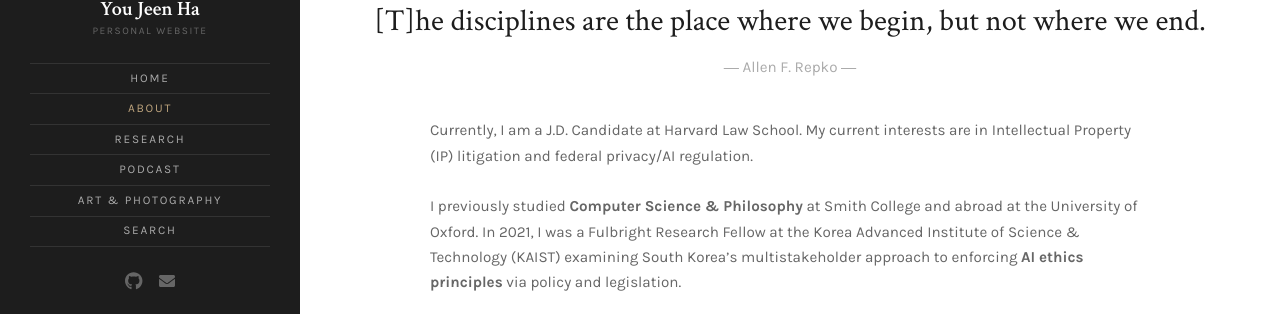
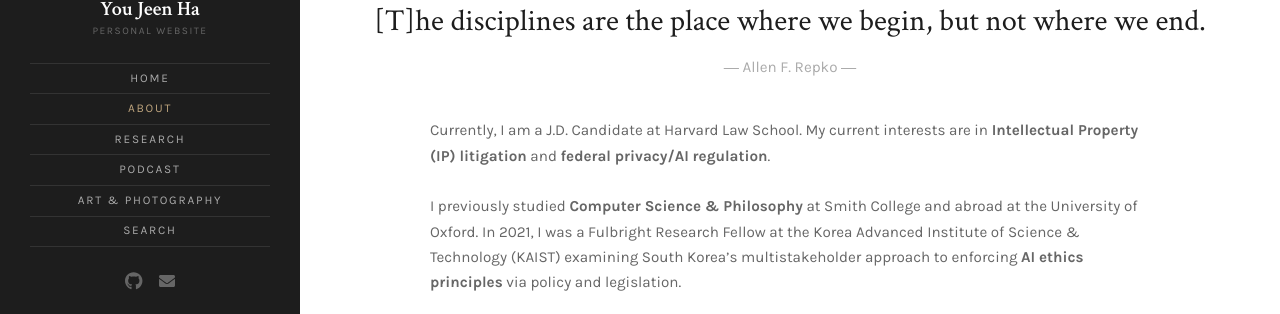
Before and after one commit to hyoujeen/hyoujeen.github.io, a Jekyll site: the page built from about.md, in a window 1280 px wide. Shown: the part 183-497 px from the top of the page. Built offline with Jekyll 4.4.1, drawn with Linux system fonts in a browser that asks for light colours.

```diff
--- a/about.md
+++ b/about.md
@@ -5,7 +5,7 @@ title: About
 
 > [T]he disciplines are the place where we begin, but not where we end.  <cite>― Allen F. Repko ―</cite>
 
-Currently, I am a J.D. Candidate at Harvard Law School. My current interests are in Intellectual Property (IP) litigation and federal privacy/AI regulation.
+Currently, I am a J.D. Candidate at Harvard Law School. My current interests are in **Intellectual Property (IP) litigation** and **federal privacy/AI regulation**.
 
 I previously studied **Computer Science & Philosophy** at Smith College and abroad at the University of Oxford. In 2021, I was a Fulbright Research Fellow at the Korea Advanced Institute of Science & Technology (KAIST) examining South Korea's multistakeholder approach to enforcing **AI ethics principles** via policy and legislation.
 
```
